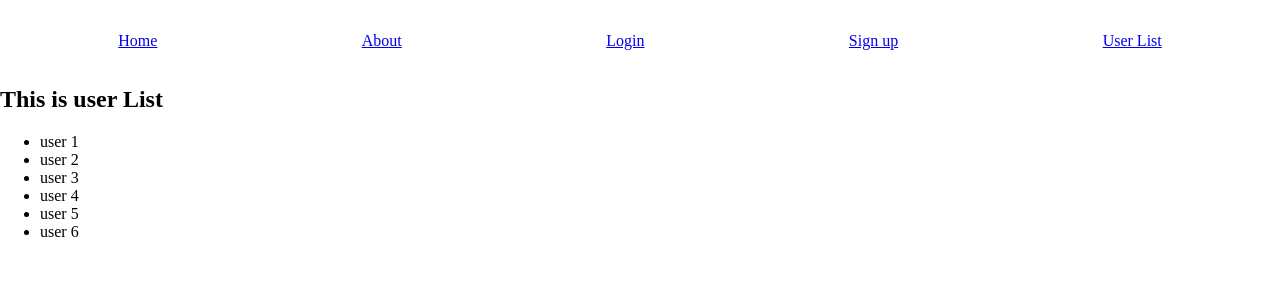
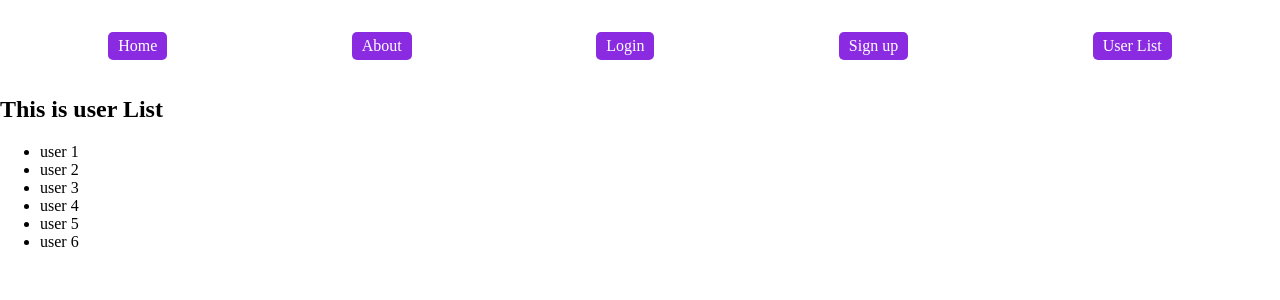
Before and after one commit to MottuqeBrid/first-nextJS-App, a Next.js app: page /userList in a window 1280 px wide. Shown: the top 300 px of the page. Built offline with nearby package versions, Linux system fonts and the light colour scheme.

Commit message:
add navitate Hooks

```diff
--- a/src/app/(auth)/login/page.js
+++ b/src/app/(auth)/login/page.js
@@ -4,7 +4,7 @@ import React from "react";
 const page = () => {
   return (
     <div>
-      <Navbar />
+      {/* <Navbar /> */}
       {/* <a href="/">Home</a> */}
       <h1>This is Login Page</h1>
     </div>
--- a/src/app/(auth)/signup/page.js
+++ b/src/app/(auth)/signup/page.js
@@ -4,7 +4,7 @@ import React from "react";
 const page = () => {
   return (
     <div>
-      <Navbar />
+      {/* <Navbar /> */}
       <a href="/signup/signin">signin</a>
       <h1>This is registration Page</h1>
     </div>
--- a/src/app/about/page.js
+++ b/src/app/about/page.js
@@ -5,7 +5,7 @@ const page = () => {
   return (
     <div>
       {/* <a href="/">Home</a> */}
-      <Navbar/>
+      {/* <Navbar/> */}
       <h1>This is about Page</h1>
     </div>
   );
--- a/src/app/globals.css
+++ b/src/app/globals.css
@@ -20,3 +20,11 @@ button {
   padding: 20px;
   box-shadow: 0 5px 10px rgba(0, 0, 0, 0.2);
 }
+
+a {
+  color: white;
+  text-decoration: none;
+  padding: 5px 10px;
+  background-color: blueviolet;
+  border-radius: 5px;
+}
--- a/src/app/layout.js
+++ b/src/app/layout.js
@@ -27,7 +27,7 @@ export default function RootLayout({ children }) {
         <meta name="description" content="Generated by create next app" />
       </head> */}
       <body className={`${geistSans.variable} ${geistMono.variable}`}>
-        {/* <Navbar /> */}
+        <Navbar />
         {children}
       </body>
     </html>
--- a/src/app/userList/[userid]/page.js
+++ b/src/app/userList/[userid]/page.js
@@ -1,8 +1,9 @@
-const page = ({ params }) => {
+const page = async ({ params }) => {
   //   console.log(params);
+  const { userid } = await params;
   return (
     <div>
-      <p>User Information Is: {params.userid}</p>
+      <p>User Information Is: {userid}</p>
     </div>
   );
 };
--- a/src/app/userList/page.js
+++ b/src/app/userList/page.js
@@ -4,7 +4,7 @@ import Navbar from "@/app/Navbar";
 const page = () => {
   return (
     <div>
-      <Navbar/>
+      {/* <Navbar/> */}
       <h2>This is user List</h2>
       <ul>
         <li>user 1</li>
@@ -19,3 +19,12 @@ const page = () => {
 };
 
 export default page;
+
+
+export function generateMetadata(){
+  return{
+    title: "User List",
+    description: "List of users",
+    keywords: ["user", "list", "nextjs"]
+  }
+}
```
Also changed, not shown: src/app/page.js (+7 -2 lines).
